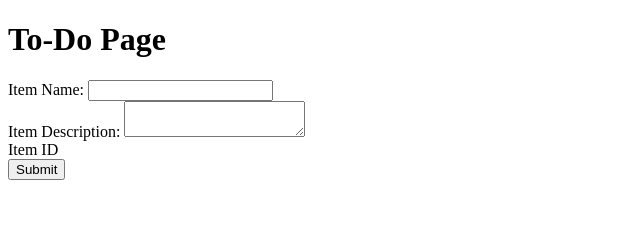
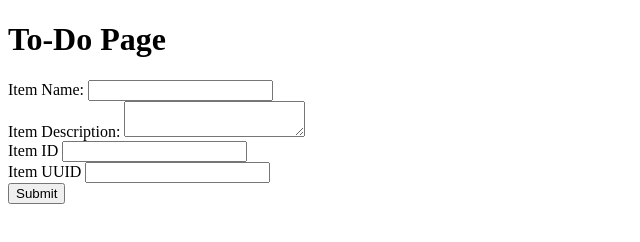
Before and after one commit to DeepkumarSINHA/todo-project, a plain HTML site: page frontend/index.html in a window 1280 px wide. Shown: the whole page, without its empty margins (0-640 px from the left). Drawn offline with Linux system fonts and the light colour scheme.

Commit message:
Add Item UUID field to To-Do form

```diff
--- a/frontend/index.html
+++ b/frontend/index.html
@@ -18,7 +18,12 @@
         </div>
 	<div>
 	    <label>Item ID</label>
+	    <input type="number" name="itemId" />
 	</div>
+	    <div>
+		<label>Item UUID</label>
+		<input type="text" name="itemUuid" />
+	    </div>
         <button type="submit">Submit</button>
     </form>
 
```
